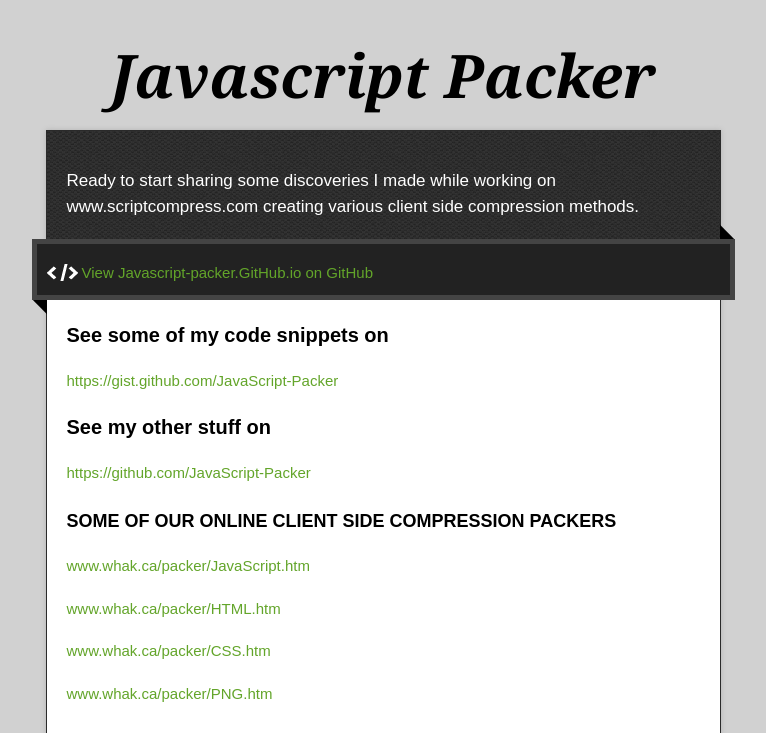
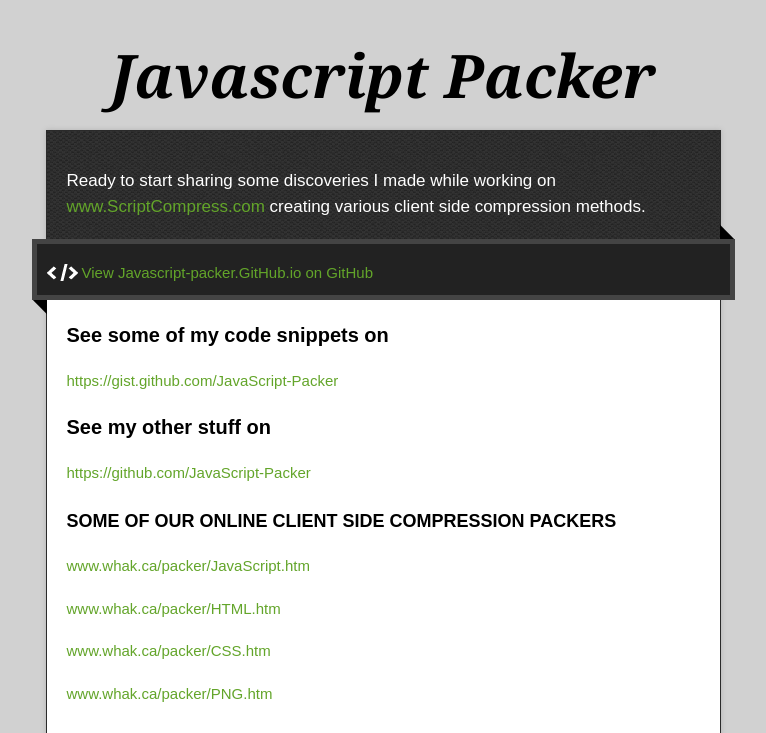
Before and after one commit to JavaScript-Packer/javascript-packer.github.io, a plain HTML site: page index.html in a window 1280 px wide. Shown: the top 733 px of the page, without its empty margins (257-1023 px from the left). Drawn offline with Linux system fonts and the light colour scheme.

Commit message:
Update index.html

```diff
--- a/index.html
+++ b/index.html
@@ -24,7 +24,7 @@
       <h1 class="title">Javascript Packer</h1>
     </header>
     <div id="container">
-      <p class="tagline">Ready to start sharing some discoveries I made while working on www.scriptcompress.com creating various client side compression methods.</p>
+      <p class="tagline">Ready to start sharing some discoveries I made while working on <a href="http://www.scriptcompress.com">www.ScriptCompress.com</a> creating various client side compression methods.</p>
       <div id="main" role="main">
         <div class="download-bar">
         <div class="inner">
```
